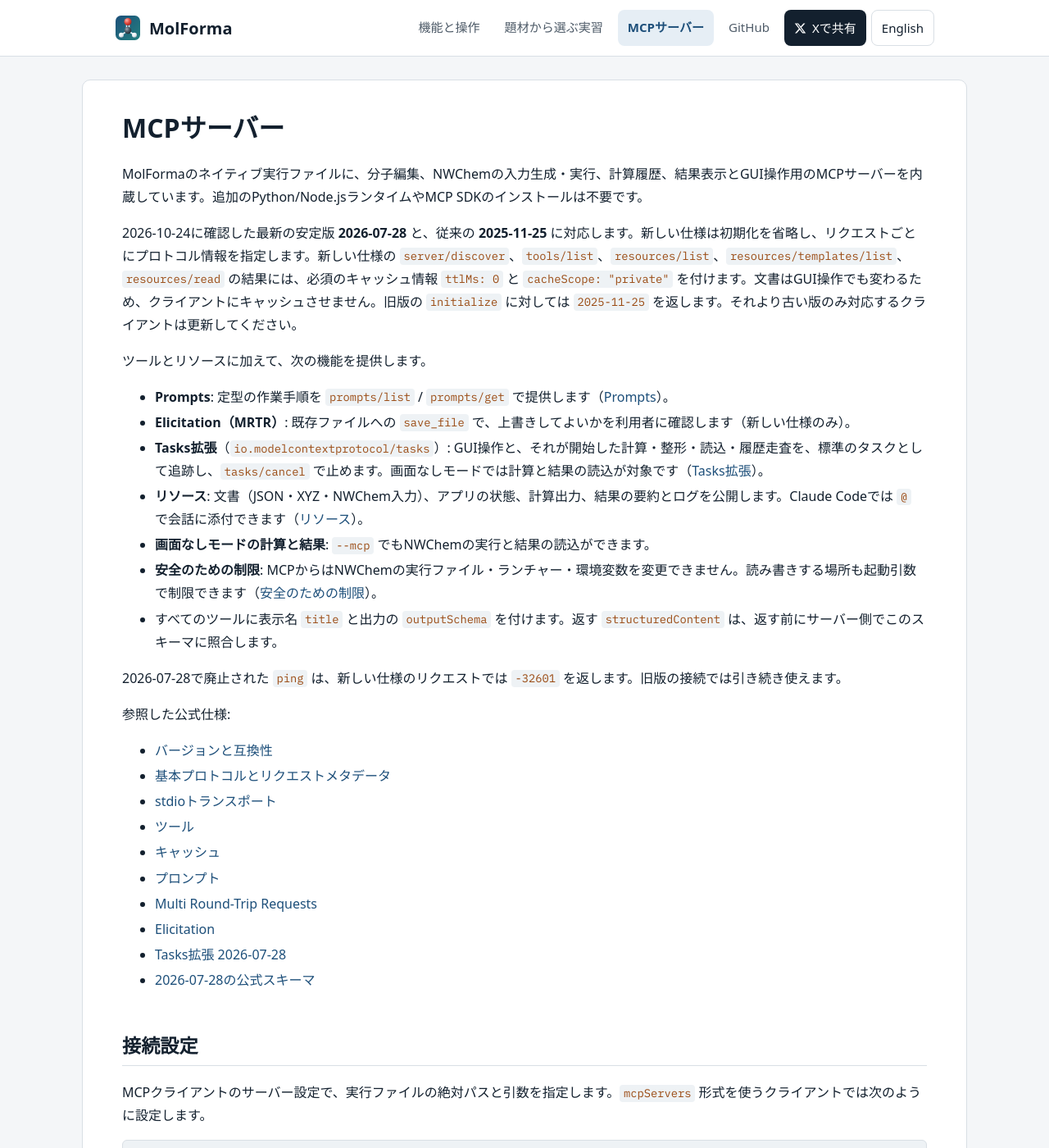
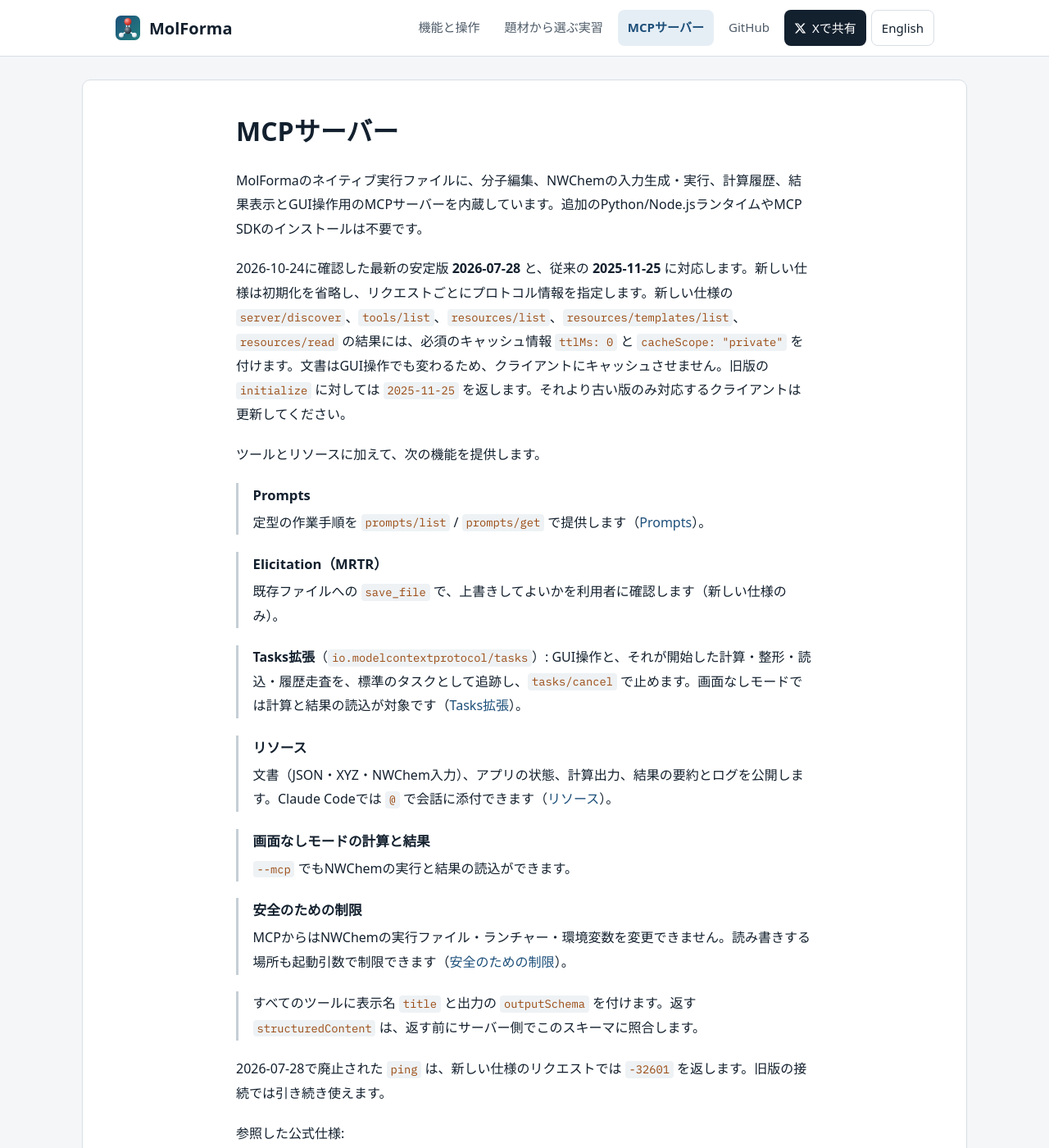
Before and after one commit to hnakada123/MolForma, a Jekyll site: the page built from docs/mcp.md, in a window 1280 px wide and 1400 px high. Shown: the whole window at 82% size. Built offline with Jekyll 4.4.1, drawn with Linux system fonts in a browser that asks for light colours; some web fonts are replaced; our own code applies the rules of GitHub Pages for plain Markdown files; some of the changed text lies outside the part shown.

Commit message:
Lay out the site's manual pages for easier reading
The text of a manual page keeps lines of about 44 characters in a column in
the middle, with more space between lines, paragraphs and items. An item that
begins with a bold term and a colon ("- **ヘッダー**: …") shows the term on a
line of its own above its text, held together by a line at its left. The
figures, also those in a recipe's steps, keep the page's whole width, and the
tables may widen from the column to the page's right edge.

Co-Authored-By: Claude Opus 5.5 <noreply@anthropic.com>

```diff
--- a/docs/_layouts/default.html
+++ b/docs/_layouts/default.html
@@ -7,8 +7,14 @@
 <body>
 {% include header.html %}
 <main id="content" class="content">
+{%- comment -%} An item that begins with a bold term and a colon ("- **ヘッダー**: …") becomes li.term without the
+colon, so that the stylesheet can show the term on a line of its own above the item's text. {%- endcomment -%}
+{%- assign items = content | split: '<li><strong>' -%}
+{%- capture body -%}
+{{ items.first }}{% for item in items offset: 1 %}{% assign term = item | split: '</strong>' | first %}{% assign rest = item | remove_first: term | remove_first: '</strong>' %}{% assign colon = rest | slice: 0, 2 %}{% if colon == ': ' %}<li class="term"><strong>{{ term }}</strong>{{ rest | remove_first: ': ' }}{% else %}<li><strong>{{ item }}{% endif %}{% endfor %}
+{%- endcapture -%}
 {%- comment -%} The practice files of the recipes are downloaded rather than shown. {%- endcomment -%}
-{{ content | replace: site_href, root_href | replace: site_src, root_src | replace: '.kgui.json">', '.kgui.json" download>' | replace: '.kpart.json">', '.kpart.json" download>' | replace: '.sdf">', '.sdf" download>' }}
+{{ body | replace: site_href, root_href | replace: site_src, root_src | replace: '.kgui.json">', '.kgui.json" download>' | replace: '.kpart.json">', '.kpart.json" download>' | replace: '.sdf">', '.sdf" download>' }}
 </main>
 {% include footer.html %}
 </body>
--- a/docs/assets/site.css
+++ b/docs/assets/site.css
@@ -89,32 +89,46 @@ header.site .share svg { display: block; fill: currentColor; stroke: none; }
 footer.site nav { gap: 4px 18px; }
 footer.site nav a { color: var(--mute); }
 
-/* A manual page. */
+/* A manual page. The text keeps lines of about 44 characters in a column in the middle of the page; the figures
+   use the page's whole width and the tables may widen to its right edge. */
 .content {
+  --measure: 44rem;
+  --gutter: max(0px, (100cqi - var(--measure)) / 2);
+  --indent: 1.75rem;
+  container-type: inline-size;
   max-width: 1080px;
   margin: 28px auto 0;
-  padding: 36px 48px 48px;
+  padding: 40px 48px 56px;
   background: var(--card);
   border: 1px solid var(--hair);
   border-radius: 10px;
+  line-height: 1.85;
 }
+.content > * { max-width: var(--measure); margin-inline: auto; }
 .content > :first-child { margin-top: 0; }
 h1, h2, h3, h4 { line-height: 1.35; scroll-margin-top: 72px; word-break: auto-phrase; }
-.content h1 { font-size: 2rem; margin: 0 0 20px; }
-.content h2 { font-size: 1.45rem; margin: 2.2em 0 .8em; padding-bottom: .3em; border-bottom: 1px solid var(--hair); }
-.content h3 { font-size: 1.15rem; margin: 1.8em 0 .6em; }
-.content h4 { font-size: 1rem; margin: 1.5em 0 .5em; }
-.content p, .content ul, .content ol, .content table, .content pre { margin: 0 0 1em; }
-.content li { margin: .2em 0; }
-.content li > ul, .content li > ol, .content li > table { margin-top: .4em; }
+.content h1 { font-size: 2rem; margin-block: 0 24px; }
+.content h2 { font-size: 1.45rem; margin-block: 2.4em .9em; padding-bottom: .3em; border-bottom: 1px solid var(--hair); }
+.content h3 { font-size: 1.15rem; margin-block: 2em .7em; }
+.content h4 { font-size: 1rem; margin-block: 1.6em .5em; }
+.content p, .content ul, .content ol, .content table, .content pre { margin-block: 0 1.2em; }
+.content ul, .content ol { padding-left: var(--indent); }
+.content li { margin-block: .45em; }
+.content li > ul, .content li > ol, .content li > table { margin-top: .45em; }
 strong { font-weight: 650; }
+/* Items that begin with a term ("- **ヘッダー**: …", made li.term by the layout): the term on a line of its own
+   over the text, each item apart from the next and held together by a line at its left. */
+.content ul:has(> li.term) { list-style: none; padding-left: 0; }
+.content ul:has(> li.term) > li { margin-block: 0 1.3em; padding-left: 1.1rem; border-left: 3px solid var(--line); }
+.content li.term > strong:first-child { display: block; margin-bottom: .2em; font-size: 1.04em; }
 .content img { max-width: 100%; height: auto; border: 1px solid var(--hair); border-radius: 6px; }
-/* A figure inside a step: the screenshot paragraph, then its caption ("**図N** …"). */
-.content li > p:has(> img) { margin: .7em 0 .3em; }
-.content li > p:has(> img) + p { margin-bottom: 1.2em; font-size: .9rem; color: var(--mute); }
-/* A figure between paragraphs of the feature pages, with its caption. */
-.content > p:has(> img) { margin: 1.4em 0 .3em; }
-.content > p:has(> img) + p { margin-bottom: 1.4em; font-size: .9rem; color: var(--mute); }
+/* A figure between paragraphs of the feature pages, with its caption ("**図N** …") under it in the column. */
+.content > p:has(> img) { max-width: none; margin-block: 1.8em .5em; text-align: center; }
+.content > p:has(> img) + p { margin-bottom: 1.8em; font-size: .9rem; color: var(--mute); }
+/* A figure inside a step reaches out of the list to the page's width too. */
+.content li > p:has(> img) { margin-block: .8em .4em; text-align: center; }
+.content > :is(ol, ul) > li > p:has(> img) { width: 100cqi; margin-left: calc(-1 * var(--gutter) - var(--indent)); }
+.content li > p:has(> img) + p { margin-bottom: 1.4em; font-size: .9rem; color: var(--mute); }
 hr { border: 0; border-top: 1px solid var(--hair); margin: 2em 0; }
 blockquote { margin: 0 0 1em; padding: .2em 1em; border-left: 4px solid var(--hair); color: var(--mute); }
 
@@ -148,6 +162,8 @@ code {
 .content th:first-child, .content td:first-child { min-width: 6.5em; }
 .content th { background: var(--soft); text-align: left; font-weight: 600; }
 .content tr:nth-child(2n) td { background: color-mix(in srgb, var(--soft) 45%, transparent); }
+/* A table starts at the column's left edge and widens up to the page's right edge before it scrolls. */
+.content > table { width: max-content; max-width: calc(100cqi - var(--gutter)); margin-left: var(--gutter); }
 
 @media (max-width: 720px) {
   header.site nav, footer.site nav { margin-left: 0; }
```
